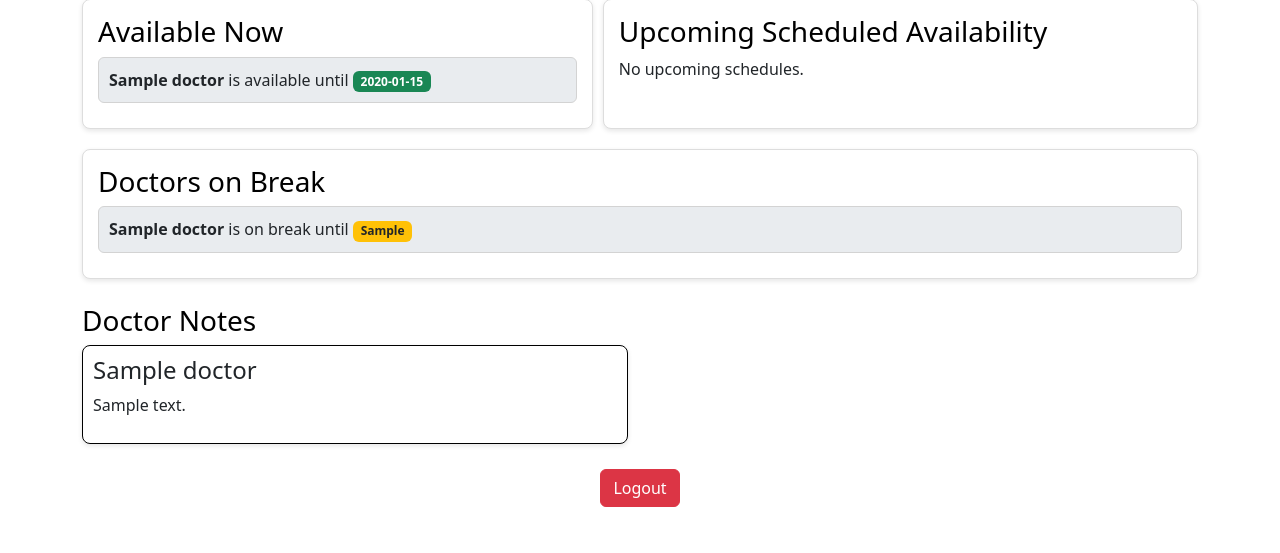
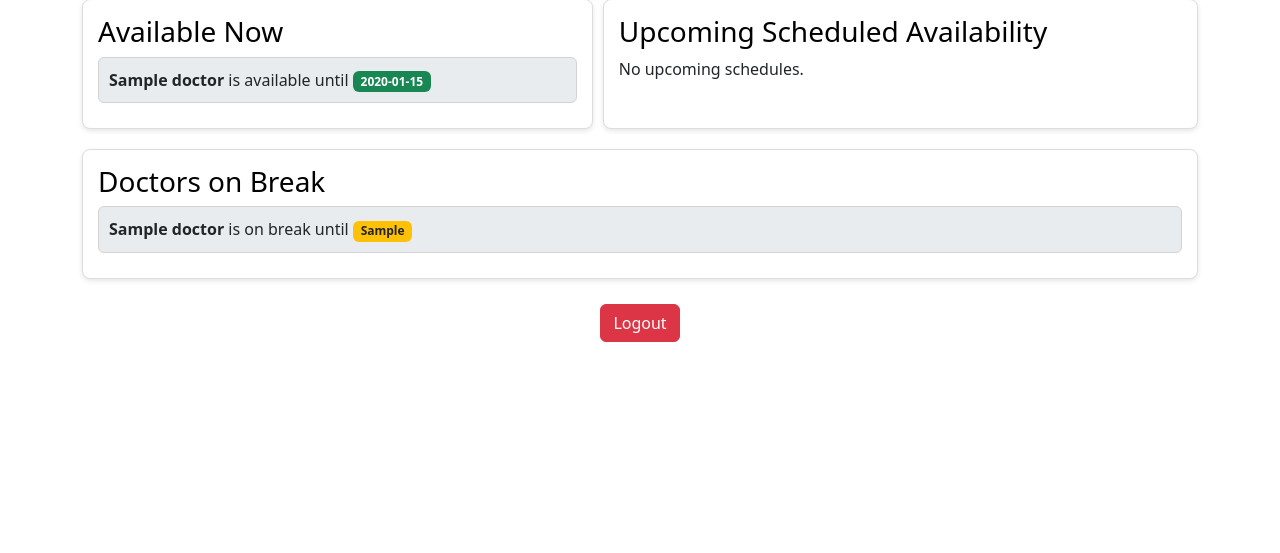
Before and after one commit to sahalux111/RadbloxTest, a Flask app: template templates/dashboard.html in a window 1280 px wide. Shown: the part 247-800 px from the top of the page. Run offline with Flask 3, Linux system fonts and the light colour scheme; the template is opened without the code that fills it: most values are stand-ins (such as "Sample title", 1, 10 or a date in 2020).

Commit message:
Update dashboard.html

```diff
--- a/templates/dashboard.html
+++ b/templates/dashboard.html
@@ -110,6 +110,13 @@
             flex: 1;
             text-align: center;
         }
+
+        .notes-tag {
+            font-size: 0.9em;
+            color: #007bff;
+            margin-left: 10px;
+            font-style: italic;
+        }
     </style>
 
     <!-- Auto-refresh script -->
@@ -179,6 +186,9 @@
                     {% for doctor, end_time in available_now.items() %}
                     <li class="list-group-item bg-available">
                         <strong>{{ doctor }}</strong> is available until <span class="badge bg-success">{{ end_time }}</span>
+                        {% if doctor in doctor_notes %}
+                        <span class="notes-tag">{{ doctor_notes[doctor] }}</span>
+                        {% endif %}
                     </li>
                     {% endfor %}
                 </ul>
@@ -195,6 +205,9 @@
                     {% for doctor, (start_time, end_time) in upcoming_scheduled.items() %}
                     <li class="list-group-item bg-upcoming">
                         <strong>{{ doctor }}</strong> will be available from <span class="badge bg-info">{{ start_time }}</span> to <span class="badge bg-info">{{ end_time }}</span>
+                        {% if doctor in doctor_notes %}
+                        <span class="notes-tag">{{ doctor_notes[doctor] }}</span>
+                        {% endif %}
                     </li>
                     {% endfor %}
                 </ul>
@@ -211,6 +224,9 @@
                     {% for doctor, break_end in breaks.items() %}
                     <li class="list-group-item bg-break">
                         <strong>{{ doctor }}</strong> is on break until <span class="badge bg-warning text-dark">{{ break_end }}</span>
+                        {% if doctor in doctor_notes %}
+                        <span class="notes-tag">{{ doctor_notes[doctor] }}</span>
+                        {% endif %}
                     </li>
                     {% endfor %}
                 </ul>
@@ -219,22 +235,6 @@
                 {% endif %}
             </div>
         </div>
-
-        {% if session['role'] != 'doctor' %}
-        <div class="dashboard-section">
-            <h3>Doctor Notes</h3>
-            <div class="row">
-                {% for doctor, note in doctor_notes.items() %}
-                <div class="col-md-6">
-                    <div class="note-card">
-                        <h4>{{ doctor }}</h4>
-                        <p>{{ note }}</p>
-                    </div>
-                </div>
-                {% endfor %}
-            </div>
-        </div>
-        {% endif %}
 
         {% if session['role'] == 'doctor' %}
         <div class="dashboard-section">
```
